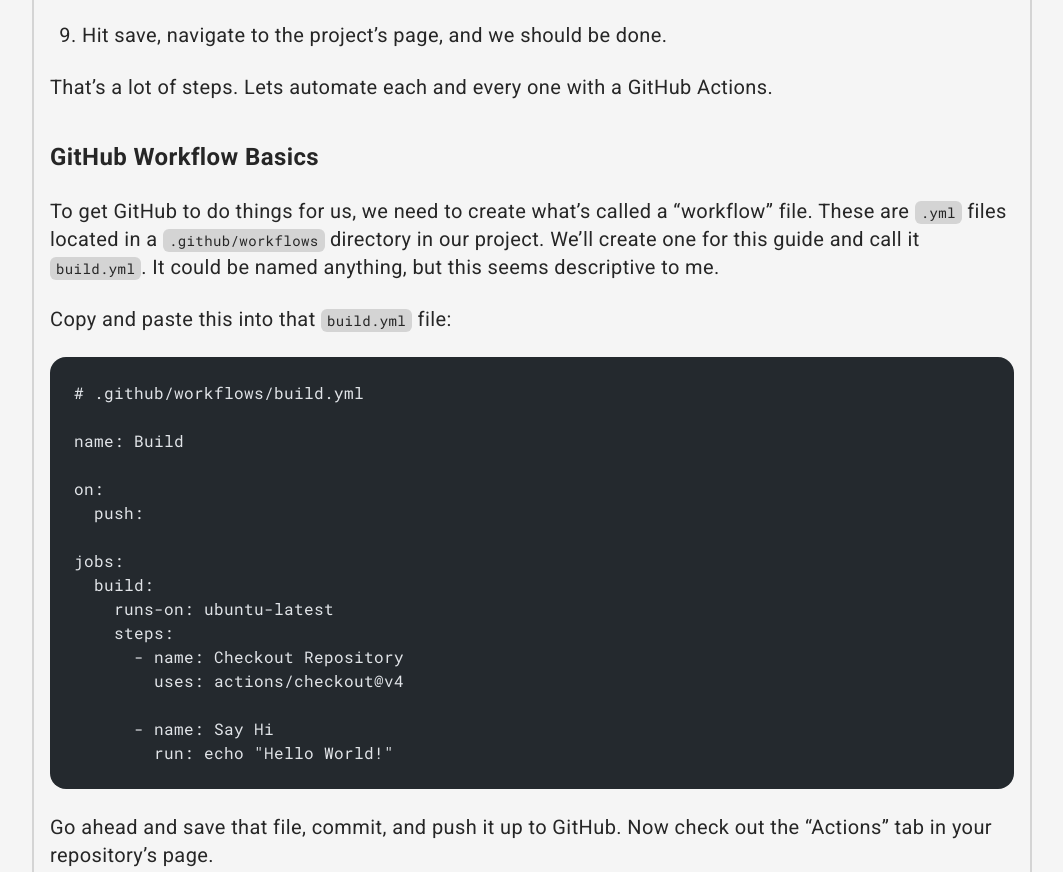
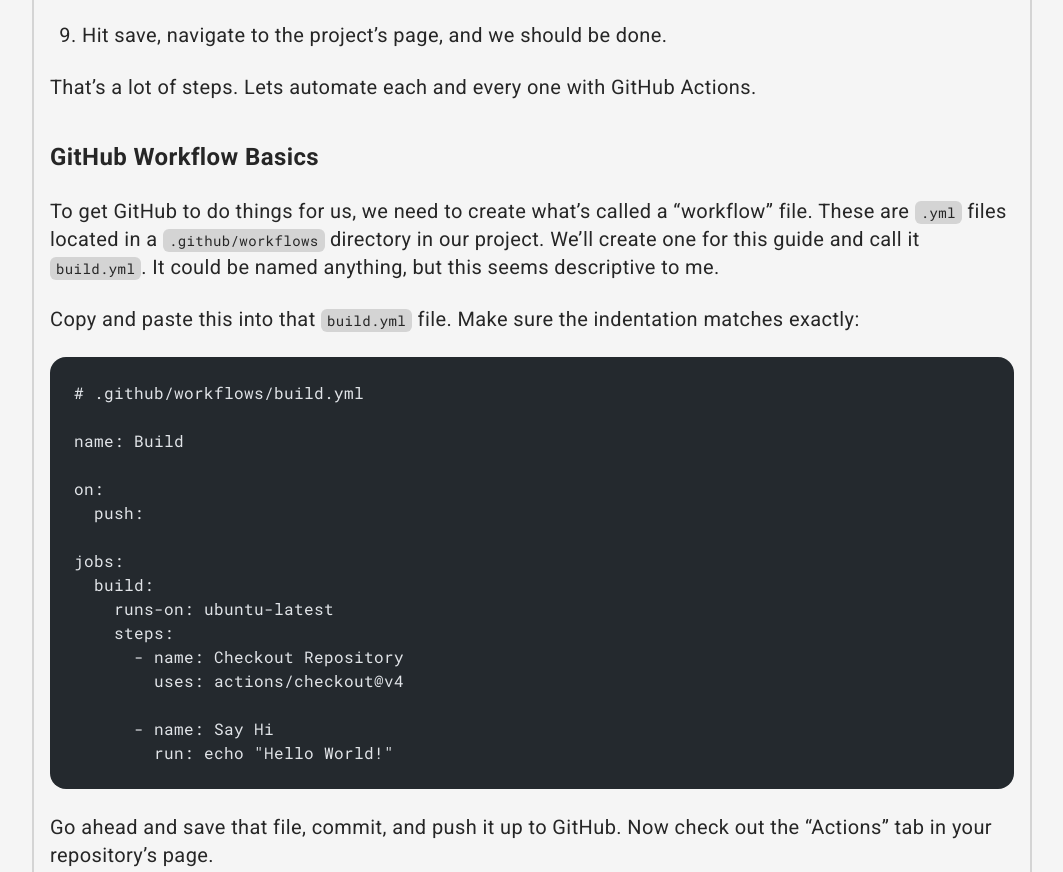
Before and after one commit to SolarLabyrinth/solarlabyrinth.dev, an Astro site: page /articles/you-need-a-build-system in a window 1280 px wide. Shown: the part 1935-2807 px from the top of the page, without its empty margins (108-1171 px from the left). Built offline with nearby package versions, Linux system fonts and the light colour scheme; Astro itself is replaced by a stand-in of ours; code samples lack their colours.

Commit message:
fix text

````diff
--- a/src/content/articles/you-need-a-build-system.md
+++ b/src/content/articles/you-need-a-build-system.md
@@ -44,13 +44,13 @@ Let's start from the bare minimum, and imagine that we have a brand new computer
 
 1. Hit save, navigate to the project's page, and we should be done.
 
-That's a lot of steps. Lets automate each and every one with a GitHub Actions.
+That's a lot of steps. Lets automate each and every one with GitHub Actions.
 
 ## GitHub Workflow Basics
 
 To get GitHub to do things for us, we need to create what's called a "workflow" file. These are `.yml` files located in a `.github/workflows` directory in our project. We'll create one for this guide and call it `build.yml`. It could be named anything, but this seems descriptive to me.
 
-Copy and paste this into that `build.yml` file:
+Copy and paste this into that `build.yml` file. Make sure the indentation matches exactly:
 
 ```yml
 # .github/workflows/build.yml
````
